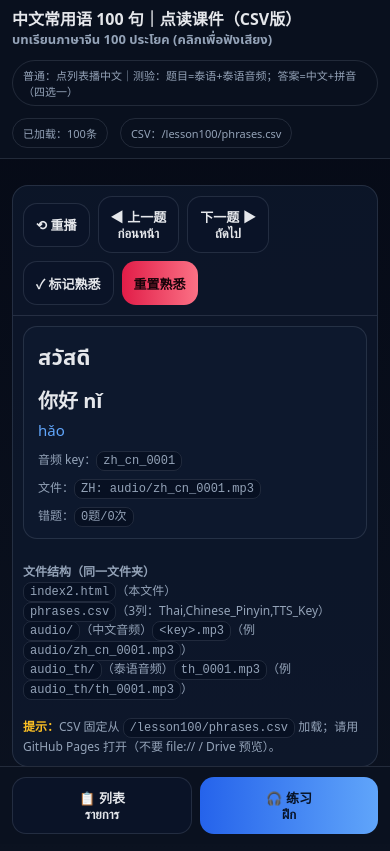
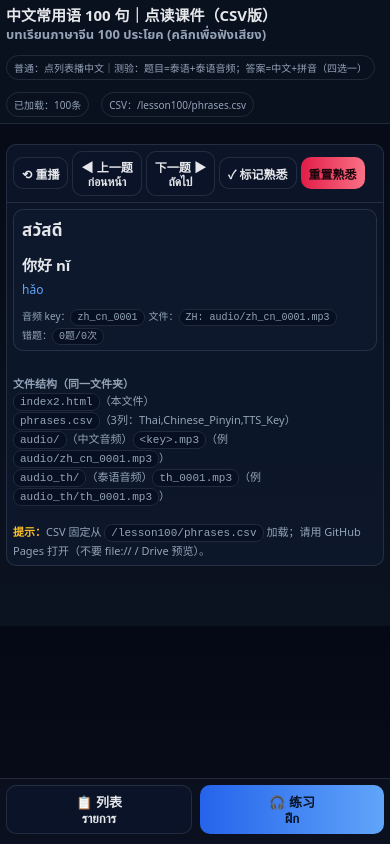
Before and after one commit to jakeliao2023-design/lesson100, a plain HTML site: page index2.html in a window 390 px wide. Drawn offline with Linux system fonts and the light colour scheme.

Commit message:
优化移动端布局

```diff
--- a/index2.html
+++ b/index2.html
@@ -85,33 +85,41 @@
     .seg .active{background:linear-gradient(90deg,#2563eb,#60a5fa);border:none;color:#071225}
 
     @media(max-width:699px){
-      .wrap{padding:12px}
-      header .wrap{padding:10px 12px}
-      h1{font-size:16px;line-height:1.2}
-      .pill{font-size:11px}
+      .wrap{padding:6px}
+      header .wrap{padding:6px 6px}
+      h1{font-size:15px;line-height:1.2}
+      .pill{font-size:10px;padding:4px 7px}
 
-      .grid{gap:10px}
-      .panel{border-radius:16px}
-      .panel .hd{padding:10px;gap:8px}
-      .panel .bd{padding:10px}
+      .grid{gap:6px}
+      .panel{border-radius:10px}
+      .panel .hd{padding:6px;gap:4px}
+      .panel .bd{padding:6px}
 
-      .btn{min-height:var(--tap);border-radius:14px}
-      input[type="text"]{min-height:var(--tap);border-radius:14px}
+      .btn{min-height:32px;padding:6px 8px;font-size:12px;border-radius:10px}
+      .btn.primary, .btn.secondary, .btn.danger{font-size:12px;padding:6px 8px}
+      input[type="text"]{min-height:32px;padding:6px 8px;font-size:13px;border-radius:10px}
 
-      main.wrap{padding-bottom:calc(84px + env(safe-area-inset-bottom))}
-      .list{max-height:none;height:calc(100dvh - 260px);border-radius:14px}
-      #cardPanel .bd{max-height:calc(100dvh - 220px);overflow:auto;-webkit-overflow-scrolling:touch}
+      main.wrap{padding-bottom:calc(60px + env(safe-area-inset-bottom))}
+      .list{max-height:none;height:calc(100dvh - 200px);border-radius:10px}
+      #cardPanel .bd{max-height:calc(100dvh - 160px);overflow:auto;-webkit-overflow-scrolling:touch}
 
-      .row{gap:8px}
+      .row{gap:4px}
       .row > *{flex:1 1 48%}
       .row .tight{flex:1 1 auto}
 
-      .mobile-nav{display:flex}
-    }
+      .mobile-nav{display:flex;padding:6px 6px 10px 6px}
+      .seg button{min-height:32px;font-size:13px}
 
-    @media(min-width:700px) and (max-width:1024px){
-      .grid{grid-template-columns:360px 1fr}
-      .list{max-height:70vh}
+      .card{padding:8px;border-radius:10px}
+      .bigTH{font-size:17px}
+      .bigZH{font-size:15px}
+      .bigPY{font-size:12px}
+      .meta{font-size:10px;gap:4px}
+      .note{font-size:11px}
+      .choices{gap:6px}
+      .choiceBtn{min-height:32px;font-size:13px;padding:6px 8px;border-radius:8px}
+      .progress{height:7px}
+      .bar{height:100%}
     }
   </style>
 </head>
```
